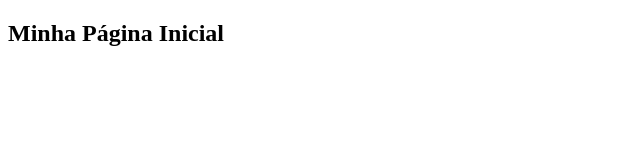
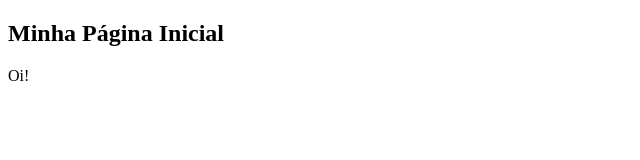
Before and after one commit to luizmir/projeto-curso-git, a plain HTML site: page index.html in a window 1280 px wide. Shown: the full height of the page, 0-640 px from the left. Drawn offline with Linux system fonts and the light colour scheme.

Commit message:
Adicionando linha de texto

```diff
--- a/index.html
+++ b/index.html
@@ -7,5 +7,6 @@
 </head>
 <body>
   <h2>Minha Página Inicial</h2>
+  Oi!
 </body>
 </html>
```
